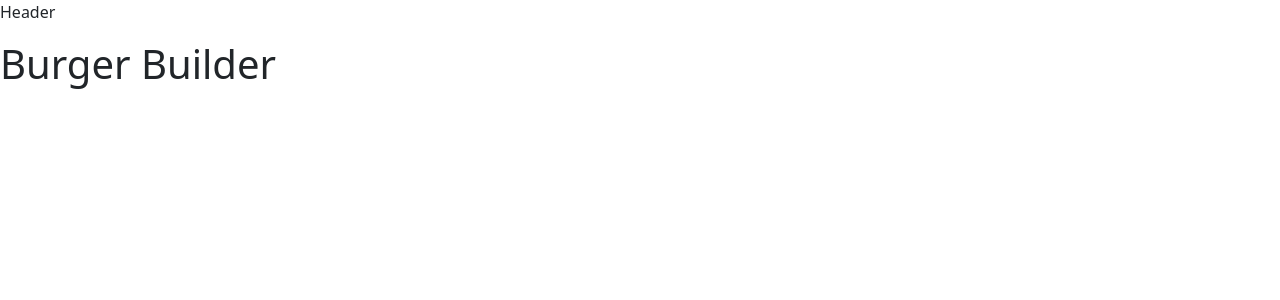
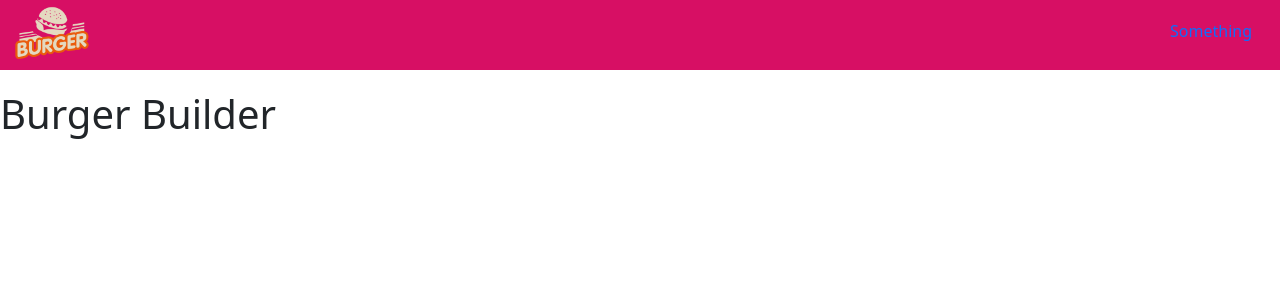
Before and after one commit to muzahid2559/Burger-Builder-project-with_React, a React (Create React App) app: page / in a window 1280 px wide. Shown: the top 300 px of the page. Built offline with nearby package versions, Linux system fonts and the light colour scheme.

Commit message:
Creating Navigation Bar

```diff
--- /dev/null
+++ b/src/components/Header/Header.css
@@ -0,0 +1,21 @@
+.Navigation {
+    margin-bottom: 20px;
+
+}
+
+.Brand {
+    color: white;
+    font-size: 15px;
+    margin-top: -20px;
+}
+
+.NavLink {
+    text-decoration: none;
+    color: white;
+    font-size: 25px;
+    margin-top: -25px;
+}
+
+.NavLink:hover {
+    color: wheat;
+}
--- a/src/components/Header/Header.js
+++ b/src/components/Header/Header.js
@@ -1,9 +1,19 @@
 import React from "react";
+import './Header.css';
+import { Navbar, NavbarBrand, Nav,NavLink, NavItem, NavbarToggler, Collapse} from "reactstrap";
+import Logo from '../../assets/images/logo.png'
 
 const Header = () =>{
     return(
-        <div>
-            <p>Header</p>
+        <div className="Navigation">
+           <Navbar style={{ backgroundColor: "#D70F64", height: "70px"}}>
+                <NavbarBrand href="/" className="mr-auto ml-md-5 Brand"> <img src={Logo} alt ="Logo" width ="80px"></img> </NavbarBrand>
+                <Nav className="mr-md-5">
+                    <NavItem>
+                        <NavLink href="#" className="NavLink">Something</NavLink>
+                    </NavItem>
+                </Nav>
+           </Navbar>
         </div>
     )
 
```
Also changed, not shown: src/assets/images/logo.png (added).
